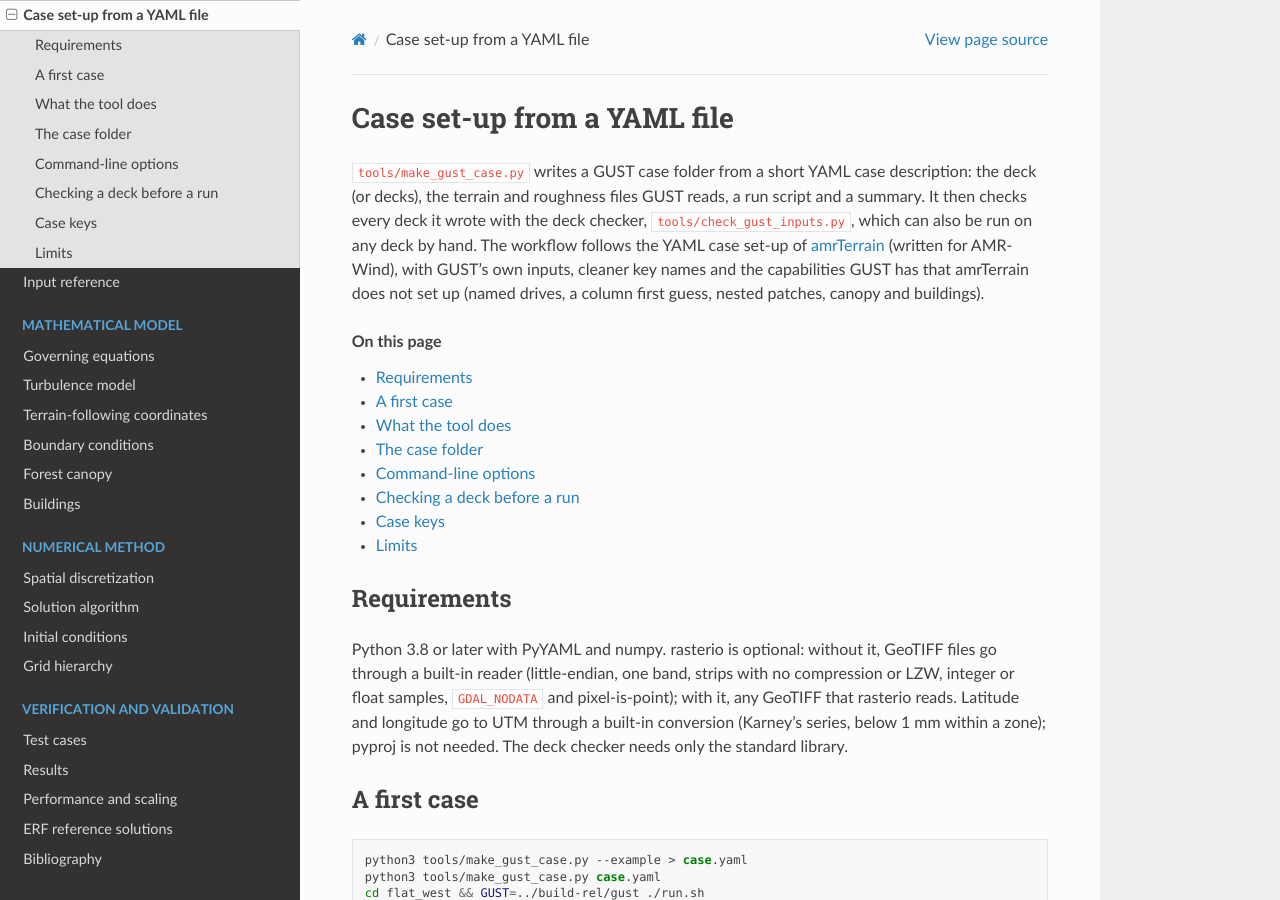
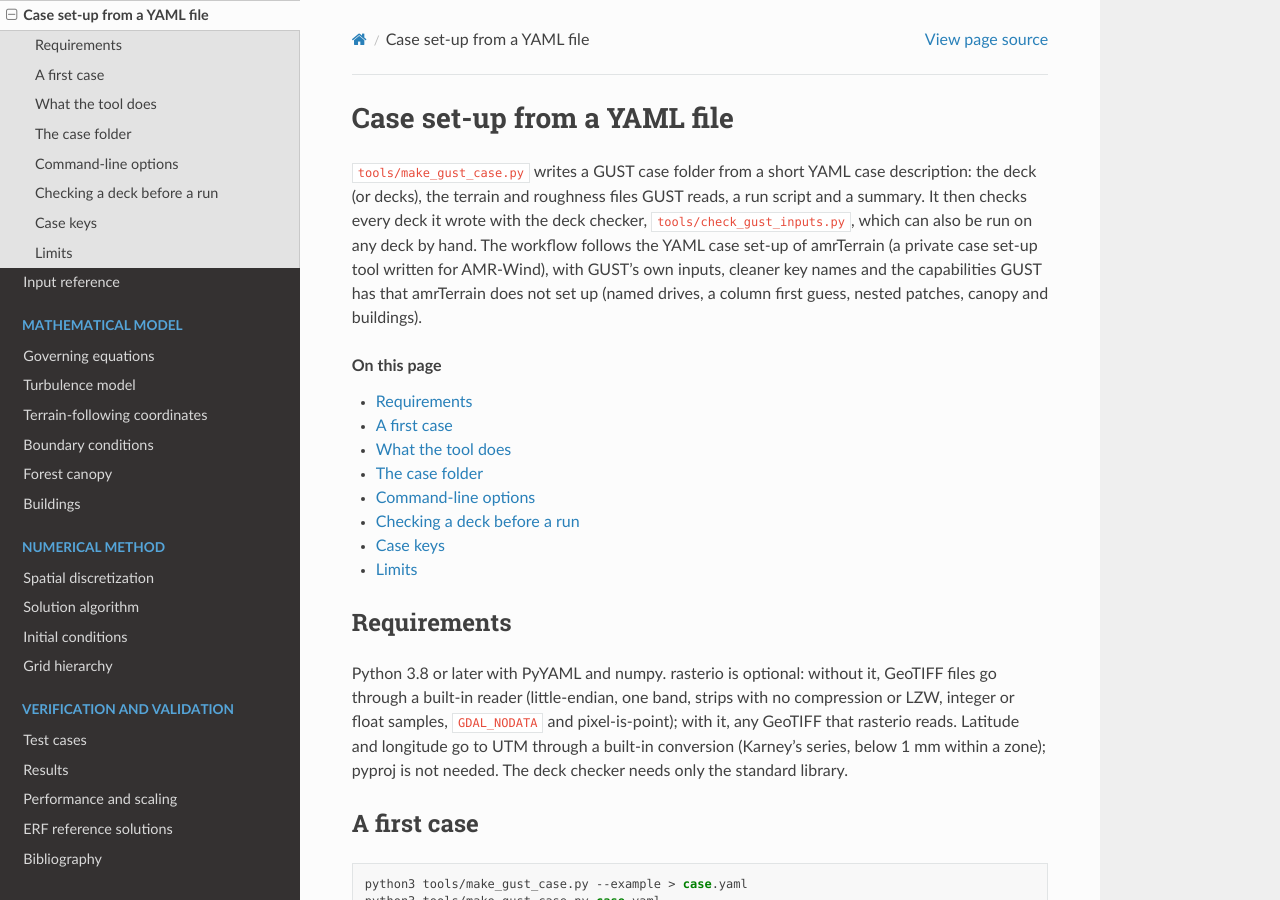
Before and after one commit to erf-model/gust-abl, a Sphinx documentation site: the page built from docs/case_setup.rst, in a window 1280 px wide and 900 px high. Built offline with Sphinx 7.4.7 and the Read the Docs theme 3.1.0, drawn with Linux system fonts in a browser that asks for light colours.

Commit message:
docs: amrTerrain named without a link (private repository)
docs/case_setup.rst linked to the amrTerrain repository, which is
private, so the docs link check reported a 404 on #104. The page now
names amrTerrain without a link. Docs only.

Co-Authored-By: Claude Opus 5.5 <noreply@anthropic.com>

```diff
--- a/docs/case_setup.rst
+++ b/docs/case_setup.rst
@@ -4,7 +4,7 @@ Case set-up from a YAML file
 ``tools/make_gust_case.py`` writes a GUST case folder from a short YAML case description: the deck (or decks), the
 terrain and roughness files GUST reads, a run script and a summary. It then checks every deck it wrote with the deck
 checker, ``tools/check_gust_inputs.py``, which can also be run on any deck by hand. The workflow follows the YAML
-case set-up of `amrTerrain <https://github.com/hgopalan/amrTerrain>`__ (written for AMR-Wind), with GUST's own
+case set-up of amrTerrain (a private case set-up tool written for AMR-Wind), with GUST's own
 inputs, cleaner key names and the capabilities GUST has that amrTerrain does not set up (named drives, a column
 first guess, nested patches, canopy and buildings).
 
```
